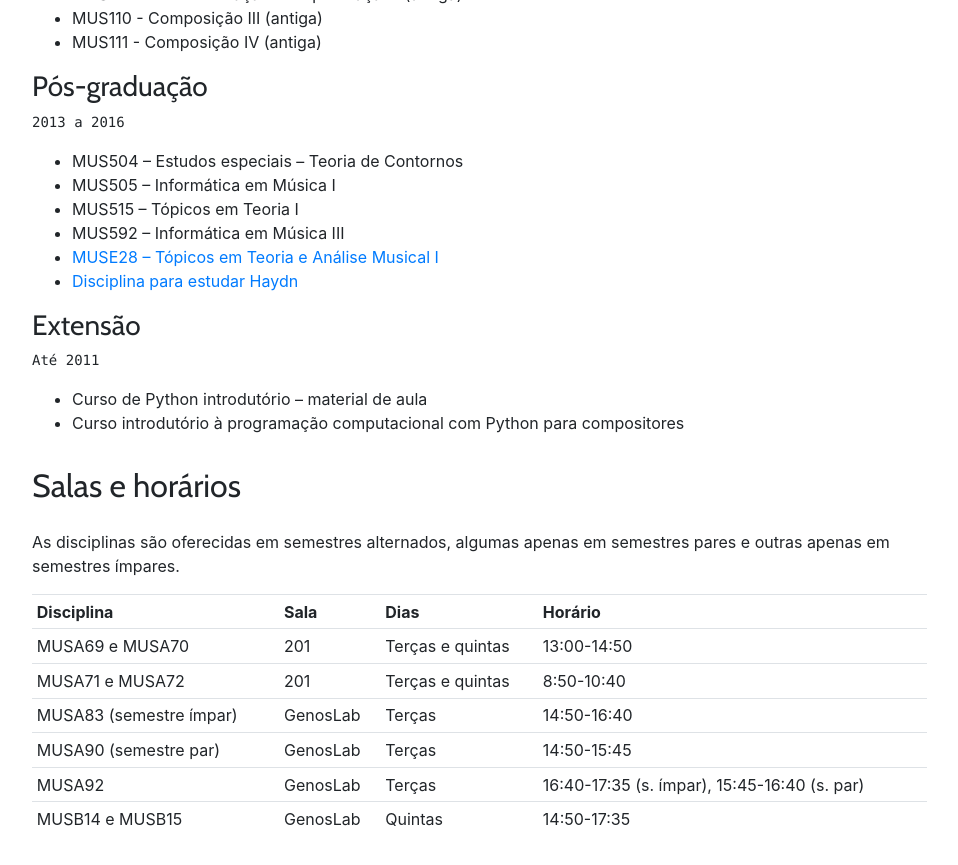
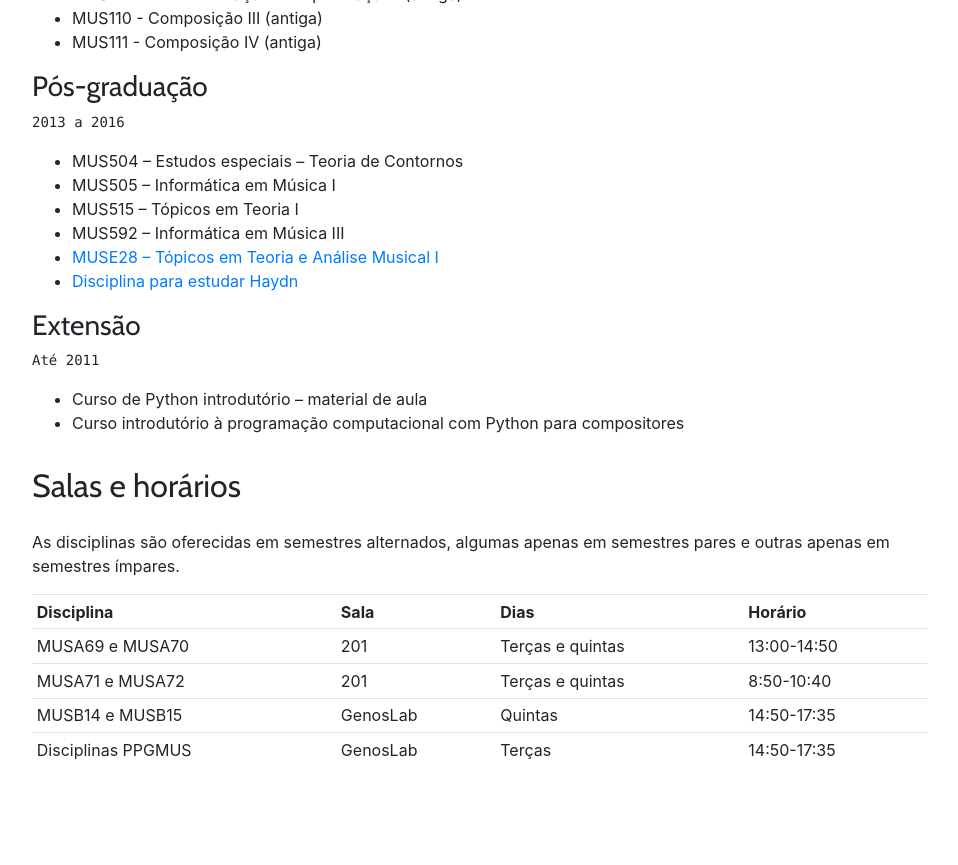
Before and after one commit to kroger/genosmus, a Jekyll site: the page built from _marcos/index.html, in a window 1280 px wide and 900 px high, scrolled down 1336 px. Shown: the top 865 px of the window, without its empty margins (68-1026 px from the left). Built offline with Jekyll 4.4.1, drawn with Linux system fonts in a browser that asks for light colours; after the commit the page ends 2167 px from its top, so only the background shows below that.

Commit message:
Atualização de quadro de salas

```diff
--- a/_marcos/index.html
+++ b/_marcos/index.html
@@ -129,27 +129,15 @@ Disciplinas previstas para o semestre 2020.
     <td>8:50-10:40</td>
   </tr>
   <tr>
-    <td>MUSA83 (semestre ímpar)</td>
-    <td>GenosLab</td>
-    <td>Terças</td>
-    <td>14:50-16:40</td>
-  </tr>
-  <tr>
-    <td>MUSA90 (semestre par)</td>
-    <td>GenosLab</td>
-    <td>Terças</td>
-    <td>14:50-15:45</td>
-  </tr>
-  <tr>
-    <td>MUSA92</td>
-    <td>GenosLab</td>
-    <td>Terças</td>
-    <td>16:40-17:35 (s. ímpar), 15:45-16:40 (s. par)</td>
-  </tr>
-  <tr>
     <td>MUSB14 e MUSB15</td>
     <td>GenosLab</td>
     <td>Quintas</td>
     <td>14:50-17:35</td>
   </tr>
+  <tr>
+    <td>Disciplinas PPGMUS</td>
+    <td>GenosLab</td>
+    <td>Terças</td>
+    <td>14:50-17:35</td>
+  </tr>
 </table>
```
